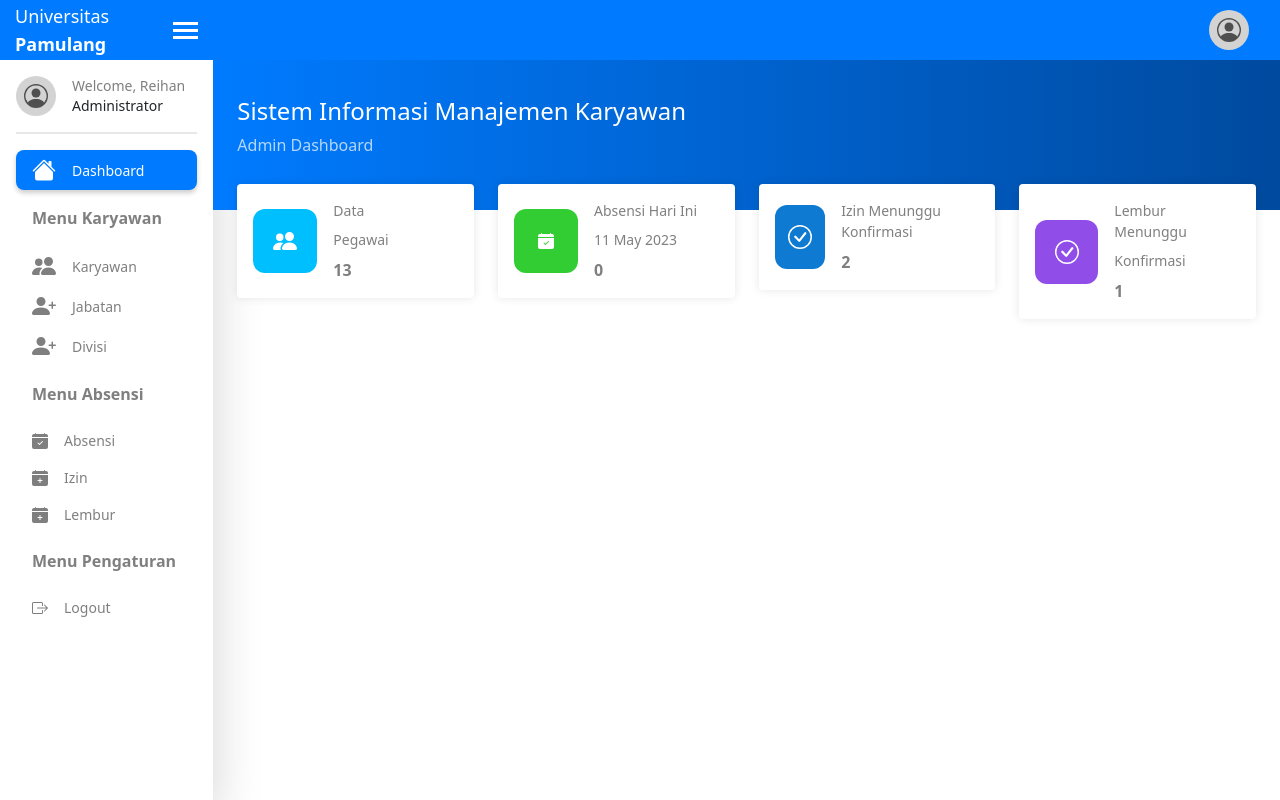
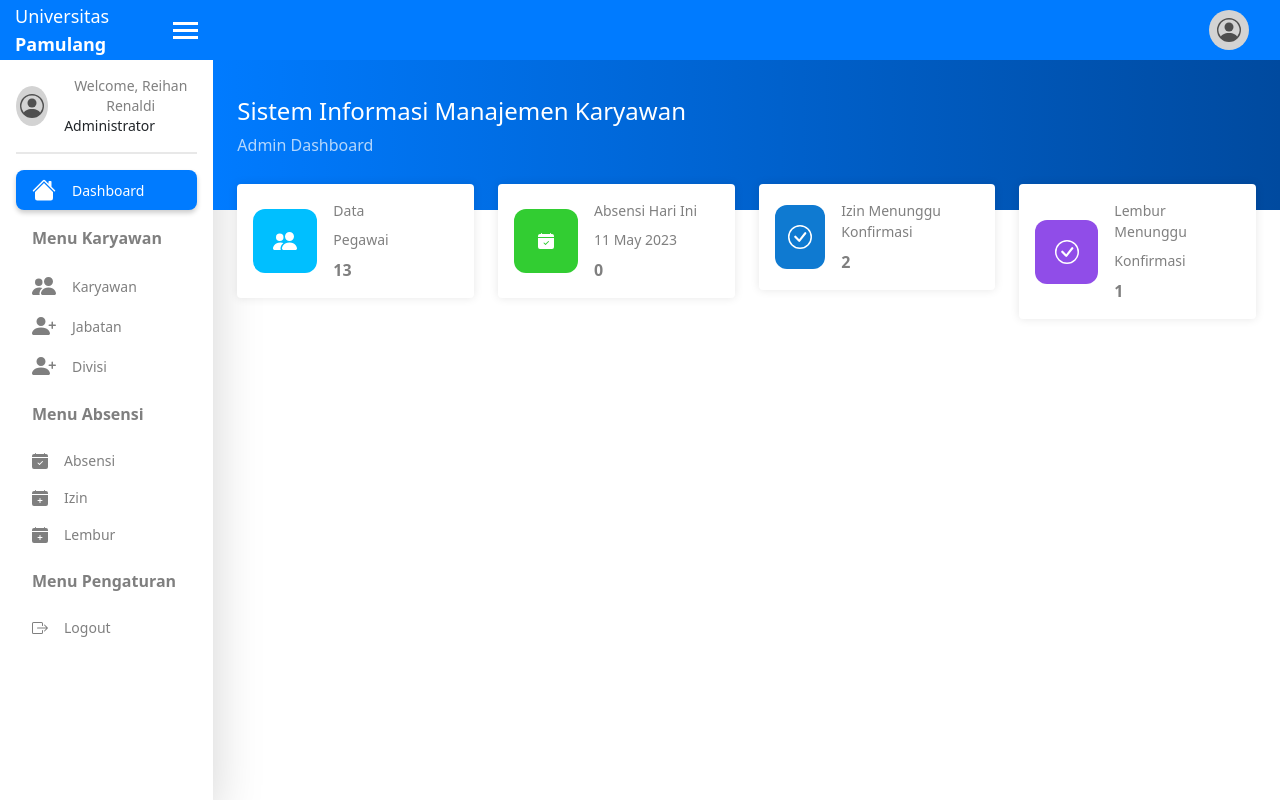
Before and after one commit to reihanrere/REIHAN_RENALDI_05TPLE002, a plain HTML site: page index.html in a window 1280 px wide. Drawn offline with Linux system fonts and the light colour scheme.

Commit message:
update-sidebar

```diff
--- a/index.html
+++ b/index.html
@@ -35,7 +35,7 @@
                         </svg>
                     </div>
                     <div class="d-flex flex-column align-items-start text-sm">
-                        <span class="text-black-50">Welcome, Reihan</span>
+                        <span class="text-black-50">Welcome, Reihan Renaldi</span>
                         <span>Administrator</span>
                     </div>
                 </div>
```
Also changed, not shown: pages/absensi.html (+1 -1 lines), pages/divisi.html (+1 -1 lines), pages/izin.html (+1 -1 lines), pages/jabatan.html (+1 -1 lines), pages/karyawan.html (+1 -1 lines), pages/lembur.html (+1 -1 lines), pages/tambah_divisi.html (+1 -1 lines), pages/tambah_jabatan.html (+1 -1 lines), pages/tambah_karyawan.html (+1 -1 lines).
